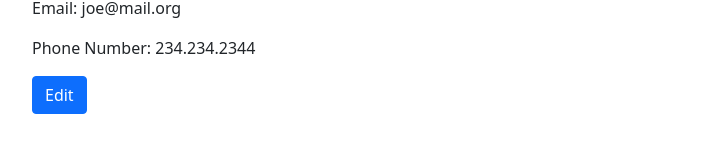
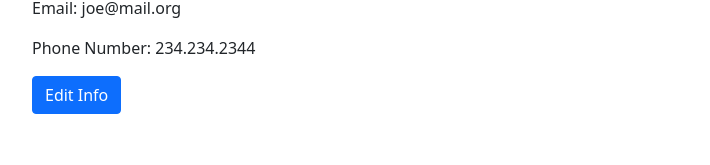
Before and after one commit to am1macdonald/cv-app, a React (Create React App) app: page / in a window 1280 px wide. Shown: the part 131-296 px from the top of the page, without its empty margins (50-760 px from the left). Built offline with nearby package versions, Linux system fonts and the light colour scheme.

Commit message:
- change 'Edit' to 'Edit Info'

```diff
--- a/src/components/InfoDisplay.js
+++ b/src/components/InfoDisplay.js
@@ -33,7 +33,7 @@ class InfoDisplay extends Component {
               this.toggleUpdating();
             }}
           >
-            Edit
+            Edit Info
           </button>
         )}
       </div>
```
